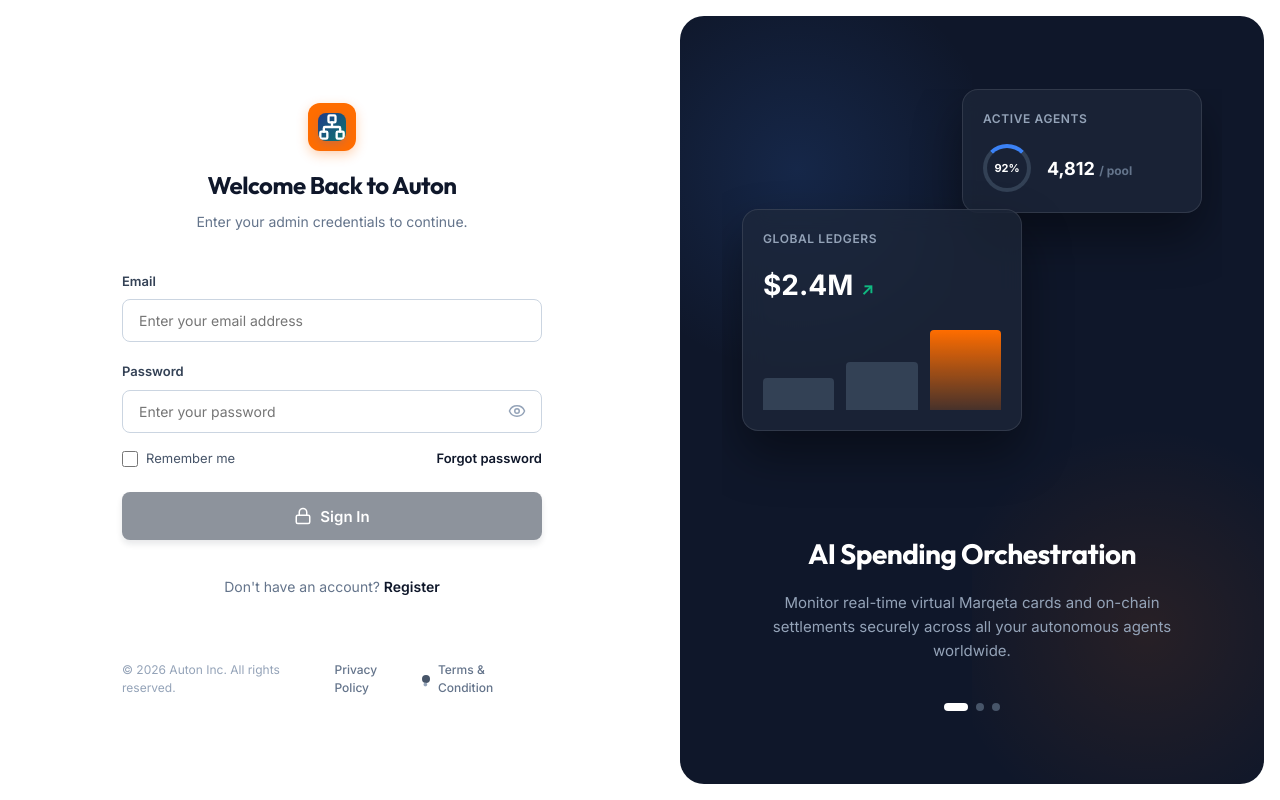
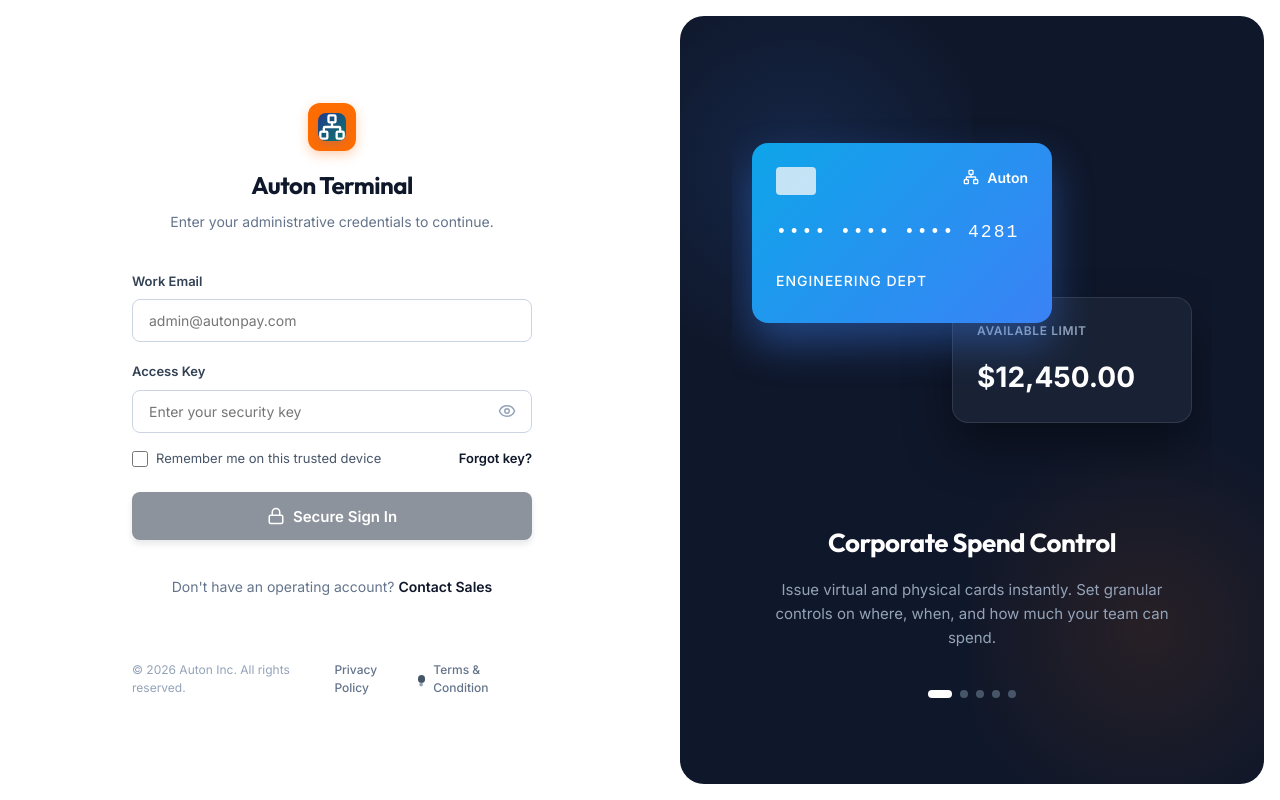
Before and after one commit to autonpay/frontend, a React (Vite) app: page /login in a window 1280 px wide. Built offline with nearby package versions, Linux system fonts and the light colour scheme.

Commit message:
feat: expand carousel to 5 b2b fintech slides

```diff
--- a/src/pages/Login.css
+++ b/src/pages/Login.css
@@ -18,7 +18,7 @@
 
 .login-form-wrapper {
   width: 100%;
-  max-width: 420px;
+  max-width: 400px;
   display: flex;
   flex-direction: column;
 }
@@ -225,7 +225,7 @@
 
 .brand-showcase-wrapper {
   width: 100%;
-  max-width: 500px;
+  max-width: 480px;
   display: flex;
   flex-direction: column;
   position: relative;
@@ -243,13 +243,17 @@
   min-width: 100%;
   display: flex;
   flex-direction: column;
-  gap: 64px;
+  gap: 40px;
   padding: 0 20px;
 }
 
 .showcase-visuals {
   position: relative;
   height: 380px;
+  width: 100%;
+  display: flex;
+  justify-content: center;
+  align-items: center;
 }
 
 .mock-panel {
@@ -257,7 +261,7 @@
   backdrop-filter: blur(12px);
   border: 1px solid rgba(255, 255, 255, 0.1);
   border-radius: 16px;
-  padding: 20px;
+  padding: 24px;
   position: absolute;
   color: #ffffff;
   box-shadow: 0 24px 48px rgba(0, 0, 0, 0.4);
@@ -272,115 +276,229 @@
   letter-spacing: 0.05em;
 }
 
-.panel-1 {
-  top: 0;
+/* SLIDE 1 Mock Card */
+.mock-card-visual {
+  width: 300px;
+  height: 180px;
+  background: linear-gradient(135deg, #0ea5e9 0%, #3b82f6 100%);
+  border: none;
+  box-shadow: 0 20px 40px rgba(59, 130, 246, 0.4);
+  top: 40px;
+  left: 0;
+  z-index: 2;
+}
+
+.card-chip {
+  width: 40px;
+  height: 28px;
+  background: #f1f5f9;
+  border-radius: 4px;
+  margin-bottom: 24px;
+  opacity: 0.8;
+}
+
+.card-network {
+  display: flex;
+  align-items: center;
+  gap: 8px;
+  font-size: 14px;
+  font-weight: 600;
+  position: absolute;
+  top: 24px;
+  right: 24px;
+}
+
+.card-number {
+  font-family: monospace;
+  font-size: 18px;
+  letter-spacing: 2px;
+  margin-bottom: 24px;
+}
+
+.card-name {
+  font-size: 14px;
+  font-weight: 500;
+  text-transform: uppercase;
+  letter-spacing: 1px;
+}
+
+.panel-balance {
+  bottom: 60px;
   right: 0;
   width: 240px;
 }
 
-.panel-ring {
+.panel-balance .panel-number {
+  font-size: 28px;
+  font-weight: 700;
+}
+
+/* SLIDE 2 Auth Engines */
+.panel-center {
+  top: 50%;
+  left: 50%;
+  transform: translate(-50%, -50%);
+  width: 360px;
+}
+
+.badge-chip {
+  display: inline-block;
+  padding: 6px 10px;
+  background: rgba(16, 185, 129, 0.2);
+  color: #10b981;
+  border-radius: 4px;
+  font-size: 12px;
+  font-weight: 600;
+}
+
+/* SLIDE 3 Reconciliation */
+.sync-panel {
+  width: 340px;
+  display: flex;
+  flex-direction: column;
+  gap: 16px;
+  top: 50%;
+  left: 50%;
+  transform: translate(-50%, -50%);
+}
+
+.sync-item {
   display: flex;
   align-items: center;
   gap: 16px;
+  padding: 16px;
+  background: rgba(15, 23, 42, 0.5);
+  border-radius: 12px;
 }
 
-.ring-inner {
-  width: 48px;
-  height: 48px;
-  border-radius: 50%;
-  border: 4px solid #334155;
-  border-top-color: #3b82f6;
+.sync-item.erp {
+  background: rgba(59, 130, 246, 0.1);
+  border: 1px solid rgba(59, 130, 246, 0.3);
+}
+
+.sync-icon {
+  width: 40px;
+  height: 40px;
+  background: rgba(255, 255, 255, 0.1);
+  border-radius: 8px;
   display: flex;
   align-items: center;
   justify-content: center;
 }
 
-.ring-val {
-  font-size: 11px;
-  font-weight: 700;
+.erp-icon {
+  background: #3b82f6;
+  color: #ffffff;
 }
 
-.ring-text {
+.sync-info {
+  display: flex;
+  flex-direction: column;
+  gap: 4px;
+}
+
+.sync-title {
+  font-size: 15px;
+  font-weight: 600;
+}
+
+.sync-sub {
+  font-size: 13px;
+  color: #94a3b8;
+}
+
+.sync-arrows {
+  display: flex;
+  justify-content: center;
+  animation: pulse 2s infinite;
+}
+
+@keyframes pulse {
+  0% { transform: scale(1); opacity: 0.7; }
+  50% { transform: scale(1.1); opacity: 1; }
+  100% { transform: scale(1); opacity: 0.7; }
+}
+
+/* SLIDE 4 FX Rates */
+.fx-panel {
+  width: 320px;
+  top: 50%;
+  left: 50%;
+  transform: translate(-50%, -50%);
+}
+
+.fx-row {
+  display: flex;
+  justify-content: space-between;
+  align-items: center;
+  padding: 12px 0;
+}
+
+.fx-currency {
   font-size: 18px;
   font-weight: 700;
-}
-.ring-text .muted {
-  font-size: 12px;
-  color: #64748b;
+  color: #ffffff;
 }
 
-.panel-2 {
-  top: 120px;
-  left: 0;
-  width: 280px;
-  z-index: 2;
+.fx-amount {
+  font-size: 20px;
+  font-family: monospace;
 }
 
-.panel-number {
-  font-size: 28px;
-  font-weight: 700;
-  margin-bottom: 24px;
-  display: flex;
-  align-items: baseline;
-  gap: 8px;
+.fx-divider {
+  text-align: center;
+  font-size: 12px;
+  color: #94a3b8;
+  border-top: 1px dashed rgba(255, 255, 255, 0.2);
+  border-bottom: 1px dashed rgba(255, 255, 255, 0.2);
+  padding: 12px 0;
+  margin: 8px 0;
+  font-family: monospace;
 }
 
-.muted-arrow {
-  font-size: 16px;
+.highlight-row {
   color: #10b981;
 }
 
-.panel-bars {
-  display: flex;
-  align-items: flex-end;
-  gap: 12px;
-  height: 80px;
+.highlight-row .fx-currency {
+  color: #10b981;
 }
 
-.bar {
-  flex: 1;
-  background: #334155;
-  border-radius: 4px 4px 0 0;
+.fx-status {
+  display: flex;
+  align-items: center;
+  justify-content: center;
+  gap: 8px;
+  margin-top: 24px;
+  font-size: 12px;
+  color: #94a3b8;
 }
 
-.bar.highlight {
-  background: linear-gradient(180deg, #ff6d00 0%, rgba(255, 109, 0, 0.2) 100%);
-}
-
-.panel-3 {
-  top: 80px;
-  right: 20px;
-  width: 320px;
-  z-index: 3;
-}
-
-.panel-center {
+/* SLIDE 5 Code */
+.code-panel {
+  width: 360px;
   top: 50%;
   left: 50%;
   transform: translate(-50%, -50%);
-  width: 340px;
+  background: #0f172a;
 }
 
-.panel-row {
-  display: flex;
-  align-items: center;
-  gap: 12px;
+.code-block {
+  margin: 0;
+  font-family: 'Courier New', Courier, monospace;
   font-size: 13px;
-  margin-bottom: 16px;
-  font-weight: 500;
+  color: #3b82f6;
+  line-height: 1.5;
 }
 
-.panel-row:last-child {
-  margin-bottom: 0;
-}
-
+/* Text Content Area */
 .showcase-content {
   text-align: center;
 }
 
 .showcase-content h2 {
   color: #ffffff;
-  font-size: 28px;
+  font-size: 26px;
   font-weight: 700;
   margin-bottom: 16px;
 }
@@ -447,12 +565,4 @@
   .login-right {
     display: none;
   }
-  .login-left {
-    padding: 24px;
-  }
-  .login-footer-links {
-    flex-direction: column;
-    gap: 12px;
-    margin-top: 40px;
-  }
 }
--- a/src/pages/Login.tsx
+++ b/src/pages/Login.tsx
@@ -2,7 +2,19 @@ import React, { useState, useEffect } from 'react';
 import { useNavigate, useLocation } from 'react-router-dom';
 import { useAuth } from '../context/AuthContext';
 import { Button } from '../components/Button';
-import { Network, Eye, EyeOff, BarChart3, ShieldCheck, Lock } from 'lucide-react';
+import {
+  Network,
+  Eye,
+  EyeOff,
+  BarChart3,
+  ShieldCheck,
+  Lock,
+  CreditCard,
+  ArrowRightLeft,
+  RefreshCcw,
+  Globe,
+  TerminalSquare
+} from 'lucide-react';
 import './Login.css';
 
 export const Login: React.FC = () => {
@@ -14,7 +26,7 @@ export const Login: React.FC = () => {
   // Carousel State
   const [currentSlide, setCurrentSlide] = useState(0);
   const [touchStart, setTouchStart] = useState<number | null>(null);
-  const SLIDES_COUNT = 3;
+  const SLIDES_COUNT = 5;
 
   const { login } = useAuth();
   const navigate = useNavigate();
@@ -36,9 +48,7 @@ export const Login: React.FC = () => {
     const touchEnd = e.changedTouches[0].clientX;
     const diff = touchStart - touchEnd;
 
-    // Swipe left (next)
     if (diff > 50) setCurrentSlide((p) => Math.min(p + 1, SLIDES_COUNT - 1));
-    // Swipe right (prev)
     if (diff < -50) setCurrentSlide((p) => Math.max(p - 1, 0));
 
     setTouchStart(null);
@@ -70,16 +80,16 @@ export const Login: React.FC = () => {
              <div className="brand-logo">
                <Network size={24} className="logo-icon" />
              </div>
-             <h2>Welcome Back to Auton</h2>
-             <p>Enter your admin credentials to continue.</p>
+             <h2>Auton Terminal</h2>
+             <p>Enter your administrative credentials to continue.</p>
           </div>
 
           <form onSubmit={handleLogin} className="login-form">
              <div className="form-group">
-               <label>Email</label>
+               <label>Work Email</label>
                <input
                  type="email"
-                 placeholder="Enter your email address"
+                 placeholder="admin@autonpay.com"
                  value={email}
                  onChange={(e) => setEmail(e.target.value)}
                  autoComplete="email"
@@ -88,11 +98,11 @@ export const Login: React.FC = () => {
              </div>
 
              <div className="form-group">
-               <label>Password</label>
+               <label>Access Key</label>
                <div className="password-input-wrapper">
                  <input
                    type={showPassword ? "text" : "password"}
-                   placeholder="Enter your password"
+                   placeholder="Enter your security key"
                    value={password}
                    onChange={(e) => setPassword(e.target.value)}
                    autoComplete="current-password"
@@ -111,9 +121,9 @@ export const Login: React.FC = () => {
              <div className="form-options">
                <label className="remember-me">
                  <input type="checkbox" />
-                 <span>Remember me</span>
+                 <span>Remember me on this trusted device</span>
                </label>
-               <a href="#" className="forgot-password">Forgot password</a>
+               <a href="#" className="forgot-password">Forgot key?</a>
              </div>
 
              <Button
@@ -123,11 +133,11 @@ export const Login: React.FC = () => {
                className="login-btn"
                disabled={loading || !email || !password}
              >
-               {loading ? 'Authenticating...' : <><Lock size={18} /> Sign In</>}
+               {loading ? 'Authenticating...' : <><Lock size={18} /> Secure Sign In</>}
              </Button>
 
              <div className="register-prompt">
-               Don't have an account? <a href="#">Register</a>
+               Don't have an operating account? <a href="#">Contact Sales</a>
              </div>
           </form>
 
@@ -151,74 +161,123 @@ export const Login: React.FC = () => {
         <div className="brand-showcase-wrapper">
           <div className="carousel-track" style={{ transform: `translateX(-${currentSlide * 100}%)` }}>
 
-            {/* SLIDE 1: Ledgers & Transactions */}
+            {/* SLIDE 1: Corporate Spend */}
             <div className="carousel-slide">
               <div className="showcase-visuals">
-                <div className="mock-panel panel-1">
-                  <div className="panel-header">Active Agents</div>
-                  <div className="panel-ring">
-                     <div className="ring-inner">
-                       <span className="ring-val">92%</span>
+                <div className="mock-panel mock-card-visual">
+                  <div className="card-chip"></div>
+                  <div className="card-network"><Network size={16}/> Auton</div>
+                  <div className="card-number">•••• •••• •••• 4281</div>
+                  <div className="card-name">Engineering Dept</div>
                 </div>
-                     <div className="ring-text">4,812 <span className="muted">/ pool</span></div>
+                <div className="mock-panel panel-balance">
+                  <div className="panel-header">Available Limit</div>
+                  <div className="panel-number">$12,450.00</div>
                 </div>
               </div>
-                <div className="mock-panel panel-2">
-                  <div className="panel-header">Global Ledgers</div>
-                  <div className="panel-number">$2.4M <span className="muted-arrow">↗</span></div>
-                  <div className="panel-bars">
-                    <div className="bar" style={{height: '40%'}}></div>
-                    <div className="bar" style={{height: '60%'}}></div>
-                    <div className="bar highlight" style={{height: '100%'}}></div>
+              <div className="showcase-content">
+                <h2>Corporate Spend Control</h2>
+                <p>Issue virtual and physical cards instantly. Set granular controls on where, when, and how much your team can spend.</p>
+              </div>
+            </div>
+
+            {/* SLIDE 2: Authorization Engines */}
+            <div className="carousel-slide">
+              <div className="showcase-visuals">
+                 <div className="mock-panel panel-center">
+                    <div className="panel-header" style={{display: 'flex', gap: '8px', alignItems: 'center'}}>
+                       <ShieldCheck size={16} color="#4338ca"/> Policy Engine
+                    </div>
+                    <h3 style={{margin: '12px 0 8px', fontSize: '20px', display: 'flex', alignItems: 'center', gap: '8px'}}>
+                       <ArrowRightLeft size={20} color="#ff6d00"/> Decline &gt; $500 Weekly
+                    </h3>
+                    <div style={{color: '#94a3b8', fontSize: '13px', marginBottom: '16px'}}>
+                      Prevents transactions dynamically at the point of sale.
+                    </div>
+                    <div className="badge-chip">Active Enforcement</div>
+                 </div>
+              </div>
+              <div className="showcase-content">
+                <h2>Advanced Authorization</h2>
+                <p>Build custom approval workflows and programmable velocity limits. Stop fraudulent or out-of-policy transactions before they settle.</p>
+              </div>
+            </div>
+
+            {/* SLIDE 3: Automated Reconciliation */}
+            <div className="carousel-slide">
+              <div className="showcase-visuals">
+                <div className="mock-panel sync-panel">
+                  <div className="sync-item">
+                    <div className="sync-icon"><CreditCard size={18}/></div>
+                    <div className="sync-info">
+                       <span className="sync-title">Cloudflare Inc</span>
+                       <span className="sync-sub">$120.00 • Software</span>
+                    </div>
+                  </div>
+                  <div className="sync-arrows">
+                    <RefreshCcw size={20} color="#10b981" />
+                  </div>
+                  <div className="sync-item erp">
+                    <div className="sync-icon erp-icon"><BarChart3 size={18}/></div>
+                    <div className="sync-info">
+                       <span className="sync-title">NetSuite ERP</span>
+                       <span className="sync-sub">Ledger Code 6420 synced</span>
+                    </div>
                   </div>
                 </div>
               </div>
               <div className="showcase-content">
-                <h2>AI Spending Orchestration</h2>
-                <p>Monitor real-time virtual Marqeta cards and on-chain settlements securely across all your autonomous agents worldwide.</p>
+                <h2>Automated Reconciliation</h2>
+                <p>Close your books in real-time. Automatically sync enriched transaction data, receipts, and accounting codes directly to your ERP.</p>
               </div>
             </div>
 
-            {/* SLIDE 2: Spending Guardrails */}
+            {/* SLIDE 4: Global Payouts */}
             <div className="carousel-slide">
               <div className="showcase-visuals">
-                 <div className="mock-panel panel-center">
-                    <div className="panel-header" style={{display: 'flex', gap: '8px', alignItems: 'center'}}>
-                       <ShieldCheck size={16} color="#10b981"/> Active Guardrail
+                <div className="mock-panel fx-panel">
+                  <div className="panel-header">Cross-Border Payout</div>
+                  <div className="fx-row">
+                    <div className="fx-currency">USD</div>
+                    <div className="fx-amount">$5,000.00</div>
                   </div>
-                    <h3 style={{margin: '8px 0', fontSize: '20px'}}>Strict Velocity Limit</h3>
-                    <div style={{color: '#94a3b8', fontSize: '13px', marginBottom: '16px'}}>Automatically blocks high-frequency duplicate API behaviors.</div>
-                    <div style={{display: 'inline-block', padding: '6px 10px', background: 'rgba(16, 185, 129, 0.2)', color: '#10b981', borderRadius: '4px', fontSize: '12px', fontWeight: 600}}>Enforcing constraints system-wide...</div>
+                  <div className="fx-divider">
+                     <span>1 USD = 0.92 EUR</span>
+                  </div>
+                  <div className="fx-row highlight-row">
+                    <div className="fx-currency">EUR</div>
+                    <div className="fx-amount">€4,600.00</div>
+                  </div>
+                  <div className="fx-status"><Globe size={14} /> Settling via local rails</div>
                 </div>
               </div>
               <div className="showcase-content">
-                <h2>Programmable Guardrails</h2>
-                <p>Enforce strict velocity limits, geofences, and SaaS merchant whitelists directly encoded into your spend orchestration engine.</p>
+                <h2>Global Payouts Platform</h2>
+                <p>Settle funds across borders securely. Support for over 130 currencies with transparent FX rates and instant local clearing.</p>
               </div>
             </div>
 
-            {/* SLIDE 3: Health & Developers */}
+            {/* SLIDE 5: API First */}
             <div className="carousel-slide">
               <div className="showcase-visuals">
-                <div className="mock-panel panel-3">
-                  <div className="panel-header">X402 Network Status</div>
-                  <div className="panel-row">
-                    <ShieldCheck size={20} color="#10b981" />
-                    <span>All settlement nodes operational</span>
-                  </div>
-                  <div className="panel-row">
-                    <BarChart3 size={20} color="#3b82f6" />
-                    <span>Avg Protocol Latency: 12ms</span>
-                  </div>
-                  <div className="panel-row">
-                    <Network size={20} color="#ff6d00" />
-                    <span>72 active Webhook listeners</span>
-                  </div>
+                 <div className="mock-panel code-panel">
+                    <div className="panel-header" style={{marginBottom: '12px'}}><TerminalSquare size={16}/> transaction.settled</div>
+                    <pre className="code-block">
+{`{
+  "event": "transaction.cleared",
+  "data": {
+    "amount": 12500,
+    "merchant": "AWS AMZN.COM",
+    "card_id": "c_29aB7z",
+    "user": "eng_prod_01"
+  }
+}`}
+                    </pre>
                  </div>
               </div>
               <div className="showcase-content">
-                <h2>Enterprise API Integrations</h2>
-                <p>Register highly available webhooks to silently monitor the X402 payment network and route custom spending events seamlessly.</p>
+                <h2>Developer-First Infrastructure</h2>
+                <p>Integrate deeply into your software architecture. Flexible webhooks, robust REST APIs, and enterprise-grade 99.99% uptime reliability.</p>
               </div>
             </div>
 
@@ -226,7 +285,7 @@ export const Login: React.FC = () => {
 
           {/* Persistent Dot Navigation */}
           <div className="carousel-dots">
-            {[0, 1, 2].map((idx) => (
+            {[0, 1, 2, 3, 4].map((idx) => (
               <button
                 key={idx}
                 className={`dot ${currentSlide === idx ? 'active' : ''}`}
```
Lines whose indentation alone changed are shown as unchanged.
